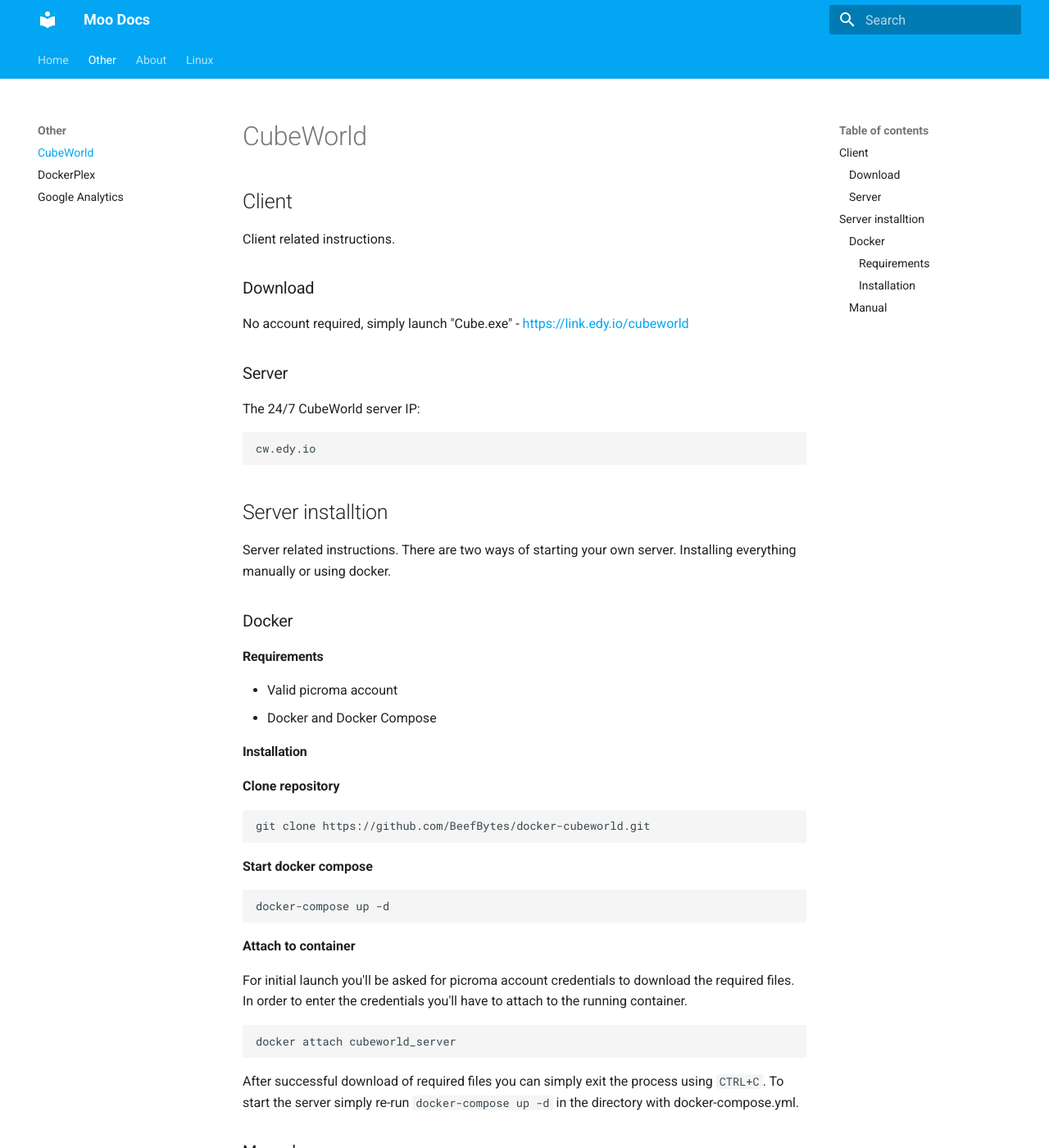
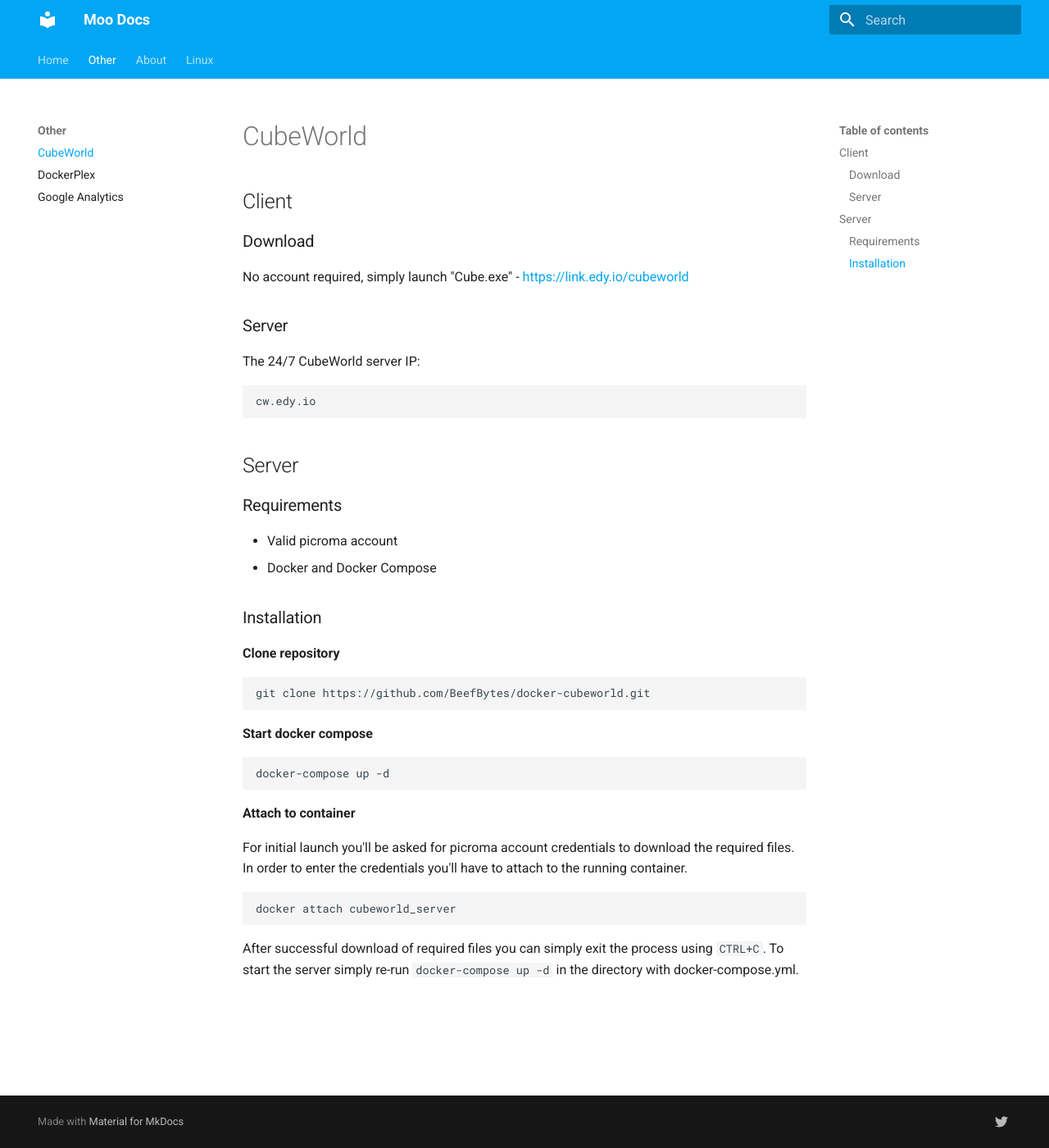
Before and after one commit to EdyTheCow/docs.edy.io, an MkDocs documentation site: the page built from mkdocs/other/cubeworld.md, in a window 1280 px wide and 1400 px high. Shown: the whole window at 82% size. Built offline with MkDocs 1.6.1 and Material for MkDocs 9.7.7, drawn with Linux system fonts in a browser that asks for light colours.

Commit message:
simplify

````diff
--- a/mkdocs/other/cubeworld.md
+++ b/mkdocs/other/cubeworld.md
@@ -1,7 +1,6 @@
 # CubeWorld
 
 ## Client
-Client related instructions.
 
 ### Download
 No account required, simply launch "Cube.exe" - https://link.edy.io/cubeworld
@@ -12,17 +11,13 @@
 cw.edy.io
 ```
 
-## Server installtion
-Server related instructions.
-There are two ways of starting your own server. Installing everything manually or using docker.
+## Server
 
-### Docker
-
-#### Requirements
+### Requirements
 - Valid picroma account
 - Docker and Docker Compose
 
-#### Installation
+### Installation
 
 **Clone repository**
 ```
@@ -41,6 +36,3 @@
 docker attach cubeworld_server
 ```
 After successful download of required files you can simply exit the process using `CTRL+C`. To start the server simply re-run `docker-compose up -d` in the directory with docker-compose.yml.
-
-### Manual
-TODO
````
